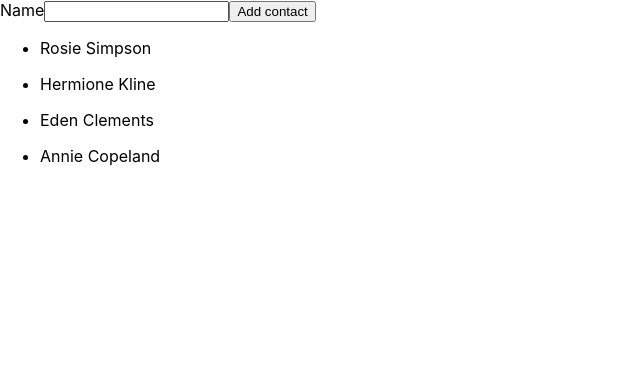
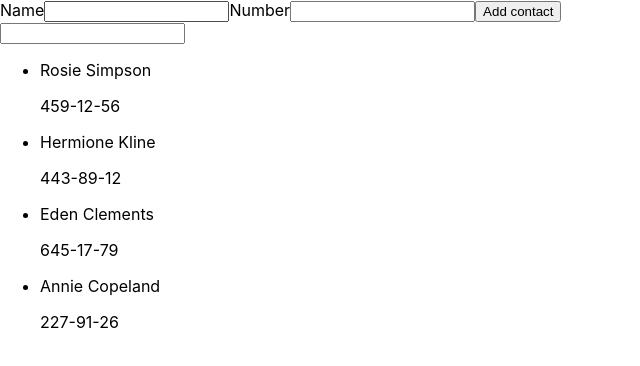
Before and after one commit to yulyaolshanska/goit-react-hw-02-phonebook, a React (Create React App) app: page / in a window 1280 px wide. Shown: the top 366 px of the page, without its empty margins (0-640 px from the left). Built offline with nearby package versions, Linux system fonts and the light colour scheme.

Commit message:
Добавление и фильтрация контактов
1. Добавление контактов.
2. Сохранение состояний при вводе.
3. Фильтрация по имени.
4. Рендер отфильтрованых контактов.

```diff
--- a/package.json
+++ b/package.json
@@ -7,6 +7,7 @@
     "@testing-library/jest-dom": "^5.16.3",
     "@testing-library/react": "^12.1.4",
     "@testing-library/user-event": "^13.5.0",
+    "nanoid": "^4.0.0",
     "react": "^18.1.0",
     "react-dom": "^18.1.0",
     "react-scripts": "5.0.1",
--- a/src/components/App.jsx
+++ b/src/components/App.jsx
@@ -1,6 +1,9 @@
 import React, {Component} from 'react';
+import { nanoid } from 'nanoid';
 import {ContactForm} from './ContactForm/ContactForm';
 import {ContactList} from './ContactList/ContactList';
+import {Filter} from './Filter/Filter';
+
 
 
 
@@ -17,25 +20,42 @@ export class App extends Component {
 
   }
 
-  // addContact = (data) => {
-  //   const {name, number} = data;
-  //   const {contacts} = this.state
-  //   const contact = {
-  //     name,
-  //     number,
+  addContact = ({name, number}) => {
+    const contact = {id: nanoid(), name, number};
 
-  //   };
-  //   this.setState(({contacts}) => ({
-  //   contacts: [...contacts, contact],
+    this.setState(({contacts}) => ({
+      contacts: [contact, ...contacts]
+    })
 
-  //   }))
+      );
+    // console.log(contact)
 
-  // }
+  }
+
+  changeFilter = (e) => {
+this.setState({
+  filter: e.target.value
+})
+  }
+
+
 
   render() {
+    const {contacts, filter} = this.state
+    const normalizedFilter = filter.toLocaleLowerCase();
+    const filteredContacts = contacts.filter(contact => contact.name.toLocaleLowerCase().includes(normalizedFilter));
+
     return <>
-    <ContactForm/>
-    <ContactList contacts={this.state.contacts}/>
+    <ContactForm
+    onSubmit={this.addContact}
+    />
+    < Filter
+    filter={filter}
+    onChange={this.changeFilter}
+    />
+    <ContactList
+    contacts={filter === "" ? contacts : filteredContacts}
+    />
     </>
   }
 }
--- a/src/components/ContactForm/ContactForm.jsx
+++ b/src/components/ContactForm/ContactForm.jsx
@@ -6,11 +6,26 @@ export  class ContactForm extends Component {
         number: "",
     }
 
+handleSubmit = (e) => {
+    e.preventDefault();
+//    const {name, number} = this.state
+//    console.log(name, number);
+   this.props.onSubmit(this.state);
+
+}
+
+handleChange = (e) => {
+    this.setState({[e.target.name] : e.target.value});
+    // console.log(e.target.name)
+
+    // console.log(e.target.value)
+}
+
     render () {
-        return <form>
+        return <form onSubmit={this.handleSubmit}>
             <label>
             Name
-            <input
+            <input onChange={this.handleChange}
   type="text"
   name="name"
   pattern="^[a-zA-Zа-яА-Я]+(([' -][a-zA-Zа-яА-Я ])?[a-zA-Zа-яА-Я]*)*$"
@@ -18,6 +33,9 @@ export  class ContactForm extends Component {
   required
 />
        </label>
+       <label>Number
+       <input onChange={this.handleChange} type="tel" name="number"></input>
+       </label>
         <button type='submit'>Add contact</button>
         </form>
     }
--- a/src/components/ContactItem/ContactItem.jsx
+++ b/src/components/ContactItem/ContactItem.jsx
@@ -1,7 +1,8 @@
-export const ContactItem = ({ name}) => {
+export const ContactItem = ({ name, number}) => {
     return(
         <li>
         <p>{name}</p>
+        <p>{number}</p>
         </li>
     )
 }
--- a/src/components/ContactList/ContactList.jsx
+++ b/src/components/ContactList/ContactList.jsx
@@ -3,9 +3,9 @@ import {ContactItem} from 'components/ContactItem/ContactItem'
 export  const ContactList = ({contacts}) => {
     return(
         <ul>
-            {contacts.map(({name}) => {
+            {contacts.map(({name, number}) => {
 
-  return <ContactItem name={name}></ContactItem>
+  return <ContactItem name={name} number={number}></ContactItem>
             })}
 
         </ul>
--- /dev/null
+++ b/src/components/Filter/Filter.jsx
@@ -0,0 +1,7 @@
+export const Filter = ({filter, onChange }) => {
+   return (
+    <>
+    <input type="text" value={filter} onChange={onChange}>
+    </input></>
+   )
+}
```
Also changed, not shown: 1 other file (tests, documents, lock files or other folders).
